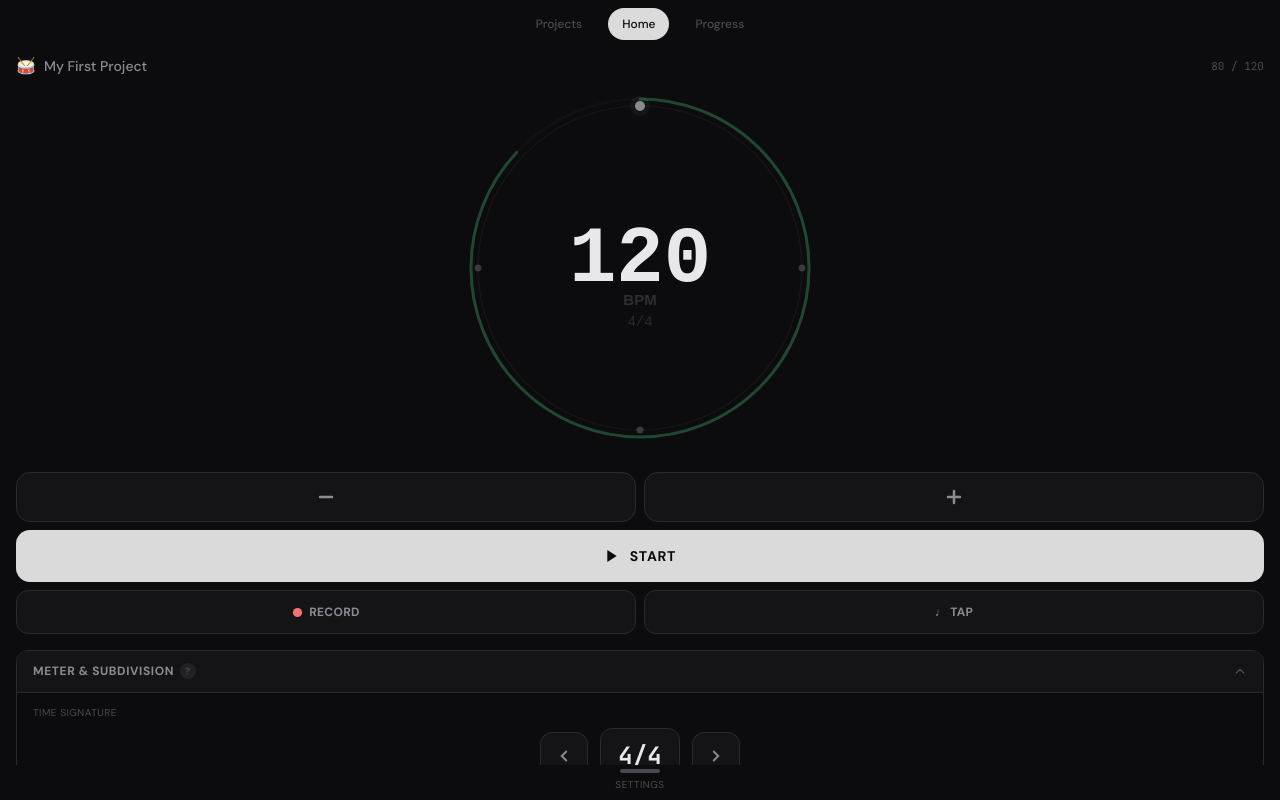
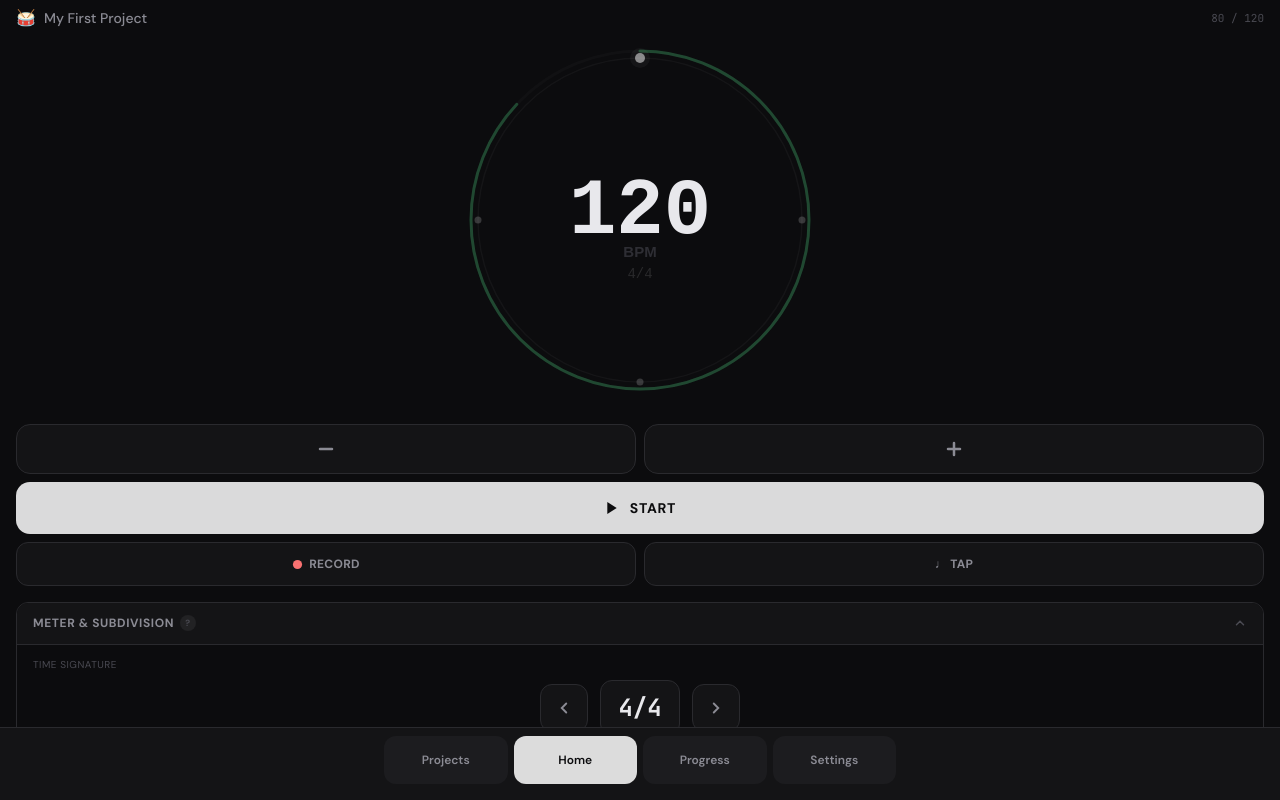
Before and after one commit to Timothy-design77/poly-pro, a React (Vite) app: page / in a window 1280 px wide. Built offline with nearby package versions, Linux system fonts and the light colour scheme.

Commit message:
Remove swipe navigation gestures

```diff
--- a/src/components/ui/SwipeNavigation.tsx
+++ b/src/components/ui/SwipeNavigation.tsx
@@ -1,7 +1,5 @@
-import { useState, useRef, useCallback, useEffect, type ReactNode } from 'react';
+import { useEffect, useState, type ReactNode } from 'react';
 import { useNavStore } from '../../store/nav-store';
-import { useSettingsStore } from '../../store/settings-store';
-import { isControlDragActive, ownsGesture } from '../../utils/gesture-lock';
 
 interface SwipeNavigationProps {
   pages: ReactNode[];
@@ -10,373 +8,124 @@ interface SwipeNavigationProps {
   settingsContent?: ReactNode;
 }
 
-const SWIPE_THRESHOLD = 50;
-const VELOCITY_THRESHOLD = 0.3;
-const SETTINGS_SNAP_FRACTION = 0.25;
-const SETTINGS_VELOCITY_THRESHOLD = 0.35;
-
+/**
+ * Tap-only application navigation.
+ *
+ * The component keeps the historical export name so existing imports remain
+ * stable, but horizontal page swiping and swipe-to-open settings are
+ * intentionally disabled. Mobile navigation is explicit and predictable:
+ * page buttons live at the bottom and Settings opens from a dedicated button.
+ */
 export function SwipeNavigation({
   pages,
   pageLabels,
   initialPage = 1,
   settingsContent,
 }: SwipeNavigationProps) {
-  const swipeNavEnabled = useSettingsStore((st) => st.swipeNavEnabled);
   const [currentPage, setCurrentPage] = useState(initialPage);
-  const [dragX, setDragX] = useState(0);
-  const [isDragging, setIsDragging] = useState(false);
+  const [settingsOpen, setSettingsOpen] = useState(false);
 
-  // Programmatic navigation from other components
   const targetPage = useNavStore((s) => s.targetPage);
   const clearTarget = useNavStore((s) => s.clearTarget);
+
   useEffect(() => {
-    if (targetPage !== null && targetPage !== currentPage) {
+    if (targetPage === null) return;
+
+    if (targetPage >= 0 && targetPage < pages.length) {
       setCurrentPage(targetPage);
-      setDragX(0);
-      clearTarget();
-    } else if (targetPage !== null) {
-      clearTarget();
+      setSettingsOpen(false);
     }
-  }, [targetPage, currentPage, clearTarget]);
-
-  const [settingsOpen, setSettingsOpen] = useState(false);
-  const [settingsReveal, setSettingsReveal] = useState(0);
-  const [settingsDragging, setSettingsDragging] = useState(false);
-  const [closeOffset, setCloseOffset] = useState(0);
-  const [closeDragging, setCloseDragging] = useState(false);
-
-  const rootRef = useRef<HTMLDivElement>(null);
-  const startXRef = useRef(0);
-  const startYRef = useRef(0);
-  const startTimeRef = useRef(0);
-  const directionRef = useRef<'h' | 'v' | null>(null);
-
-  const settingsPanelRef = useRef<HTMLDivElement>(null);
-  const settingsScrollRef = useRef<HTMLDivElement>(null);
-
-  // ─── Main content: HORIZONTAL swipe only (no vertical — that's for page scrolling) ───
-
-  const suppressedRef = useRef(false);
-  const nativeOwnedRef = useRef(false);
-
-  // Layer 1 (ground truth): capture-phase native listener fires before any
-  // React handler and records whether the touch began on a gesture-owning
-  // element, immune to any synthetic-event quirks.
-  useEffect(() => {
-    const onCapture = (e: TouchEvent) => {
-      nativeOwnedRef.current = ownsGesture(e.target);
-    };
-    document.addEventListener('touchstart', onCapture, { capture: true, passive: true });
-    return () => document.removeEventListener('touchstart', onCapture, true);
-  }, []);
-
-  const handleTouchStart = useCallback((e: React.TouchEvent) => {
-    suppressedRef.current =
-      !swipeNavEnabled ||
-      e.touches.length > 1 ||
-      nativeOwnedRef.current ||
-      ownsGesture(e.target) ||
-      isControlDragActive();
-    if (suppressedRef.current) return;
-    const t = e.touches[0];
-    startXRef.current = t.clientX;
-    startYRef.current = t.clientY;
-    startTimeRef.current = Date.now();
-    directionRef.current = null;
-    setIsDragging(true);
-  }, [swipeNavEnabled]);
-
-  const handleTouchMove = useCallback(
-    (e: React.TouchEvent) => {
-      if (suppressedRef.current) return;
-      // A control drag taking over at ANY point freezes the page for the
-      // rest of this gesture, and snaps back any partial page drag.
-      if (isControlDragActive()) {
-        suppressedRef.current = true;
-        directionRef.current = null;
-        setDragX(0);
-        setIsDragging(false);
-        return;
-      }
-      const t = e.touches[0];
-      const dx = t.clientX - startXRef.current;
-      const dy = t.clientY - startYRef.current;
-
-      if (directionRef.current === null) {
-        // A second finger landing mid-gesture (pinch) cancels page swiping
-        if (e.touches.length > 1) {
-          suppressedRef.current = true;
-          setIsDragging(false);
-          return;
-        }
-        // Horizontal must clearly dominate to start a page swipe;
-        // anything ambiguous or vertical is treated as scrolling.
-        if (Math.abs(dx) >= 16 && Math.abs(dx) > Math.abs(dy) * 1.5) {
-          const under = document.elementFromPoint(t.clientX, t.clientY);
-          if (ownsGesture(under)) {
-            suppressedRef.current = true;
-            setIsDragging(false);
-            return;
-          }
-          directionRef.current = 'h';
-        } else if (Math.abs(dy) >= 10) {
-          directionRef.current = 'v';
-        }
-        return;
-      }
-
-      // Only handle horizontal — vertical is native scroll
-      if (directionRef.current === 'h') {
-        let adj = dx;
-        if ((currentPage === 0 && dx > 0) || (currentPage === pages.length - 1 && dx < 0)) {
-          adj = dx * 0.2;
-        }
-        setDragX(adj);
-      }
-    },
-    [currentPage, pages.length],
-  );
-
-  const handleTouchEnd = useCallback(() => {
-    if (suppressedRef.current) { suppressedRef.current = false; return; }
-    if (!isDragging) return;
-    setIsDragging(false);
-
-    if (directionRef.current === 'h') {
-      const elapsed = Math.max(1, Date.now() - startTimeRef.current);
-      const velocity = Math.abs(dragX) / elapsed;
-      let next = currentPage;
-      if (Math.abs(dragX) > SWIPE_THRESHOLD || velocity > VELOCITY_THRESHOLD) {
-        if (dragX > 0 && currentPage > 0) next = currentPage - 1;
-        else if (dragX < 0 && currentPage < pages.length - 1) next = currentPage + 1;
-      }
-      setCurrentPage(next);
-      setDragX(0);
-    }
-
-    directionRef.current = null;
-  }, [isDragging, dragX, currentPage, pages.length]);
-
-  // ─── Settings handle: swipe up from BOTTOM HANDLE ONLY ───
-
-  const handleStartRef = useRef(0);
-  const handleTimeRef = useRef(0);
-
-  const handleHandleTouchStart = useCallback((e: React.TouchEvent) => {
-    handleStartRef.current = e.touches[0].clientY;
-    handleTimeRef.current = Date.now();
-    setSettingsDragging(true);
-  }, []);
-
-  const handleHandleTouchMove = useCallback((e: React.TouchEvent) => {
-    const dy = handleStartRef.current - e.touches[0].clientY;
-    if (dy > 0) {
-      setSettingsReveal(Math.min(dy, rootRef.current?.clientHeight || 900));
-    }
-  }, []);
-
-  const handleHandleTouchEnd = useCallback(() => {
-    const h = rootRef.current?.clientHeight || 900;
-    const elapsed = Math.max(1, Date.now() - handleTimeRef.current);
-    const velocity = settingsReveal / elapsed;
-
-    if (settingsReveal > h * SETTINGS_SNAP_FRACTION || velocity > SETTINGS_VELOCITY_THRESHOLD) {
-      setSettingsOpen(true);
-    }
-    setSettingsReveal(0);
-    setSettingsDragging(false);
-  }, [settingsReveal]);
-
-  // ─── Settings panel: swipe down ANYWHERE to close ───
+    clearTarget();
+  }, [targetPage, pages.length, clearTarget]);
 
   useEffect(() => {
     if (!settingsOpen) return;
-    const panel = settingsPanelRef.current;
-    if (!panel) return;
 
-    let startY = 0;
-    let startTime = 0;
-    let mode: 'dismiss' | 'scroll' | null = null;
-    let offset = 0;
-
-    const getScrollTop = () => {
-      const el = settingsScrollRef.current;
-      return el ? el.scrollTop : 0;
+    const handleKeyDown = (event: KeyboardEvent) => {
+      if (event.key === 'Escape') setSettingsOpen(false);
     };
 
-    const onStart = (e: TouchEvent) => {
-      startY = e.touches[0].clientY;
-      startTime = Date.now();
-      // Controls with their own drag gestures can never dismiss the panel
-      mode = ownsGesture(e.target) || isControlDragActive() ? 'scroll' : null;
-      offset = 0;
-    };
-
-    const onMove = (e: TouchEvent) => {
-      const dy = e.touches[0].clientY - startY;
-
-      if (mode === null) {
-        if (Math.abs(dy) < 8) return;
-        if (dy > 0 && getScrollTop() <= 0) {
-          mode = 'dismiss';
-        } else {
-          mode = 'scroll';
-        }
-      }
-
-      if (mode === 'dismiss') {
-        e.preventDefault();
-        offset = Math.max(0, dy);
-        setCloseOffset(offset);
-        setCloseDragging(true);
-      }
-    };
-
-    const onEnd = () => {
-      if (mode === 'dismiss') {
-        const elapsed = Math.max(1, Date.now() - startTime);
-        const h = rootRef.current?.clientHeight || 900;
-        const velocity = offset / elapsed;
-
-        if (offset > h * SETTINGS_SNAP_FRACTION || velocity > SETTINGS_VELOCITY_THRESHOLD) {
-          setSettingsOpen(false);
-        }
-        setCloseOffset(0);
-        setCloseDragging(false);
-      }
-      mode = null;
-      offset = 0;
-    };
-
-    panel.addEventListener('touchstart', onStart, { passive: true });
-    panel.addEventListener('touchmove', onMove, { passive: false });
-    panel.addEventListener('touchend', onEnd, { passive: true });
-    panel.addEventListener('touchcancel', onEnd, { passive: true });
-
-    return () => {
-      panel.removeEventListener('touchstart', onStart);
-      panel.removeEventListener('touchmove', onMove);
-      panel.removeEventListener('touchend', onEnd);
-      panel.removeEventListener('touchcancel', onEnd);
-    };
+    window.addEventListener('keydown', handleKeyDown);
+    return () => window.removeEventListener('keydown', handleKeyDown);
   }, [settingsOpen]);
 
-  // Escape key
-  useEffect(() => {
-    const handler = (e: KeyboardEvent) => {
-      if (e.key === 'Escape' && settingsOpen) setSettingsOpen(false);
-    };
-    window.addEventListener('keydown', handler);
-    return () => window.removeEventListener('keydown', handler);
-  }, [settingsOpen]);
-
-  // ─── Render calculations ───
-
-  const screenH = rootRef.current?.clientHeight || 900;
-  const pageWidth = 100 / pages.length;
-  const trackOffset = -(currentPage * pageWidth);
-  const rootWidth = rootRef.current?.clientWidth || 1;
-  const dragTrackPercent = (dragX / rootWidth) * 100 / pages.length;
-
-  let panelY: number;
-  let panelTransition: string;
-
-  if (settingsOpen) {
-    panelY = closeDragging ? closeOffset : 0;
-    panelTransition = closeDragging ? 'none' : 'transform 0.35s cubic-bezier(0.32, 0.72, 0, 1)';
-  } else if (settingsDragging && settingsReveal > 0) {
-    panelY = Math.max(0, screenH - settingsReveal);
-    panelTransition = 'none';
-  } else {
-    panelY = screenH;
-    panelTransition = 'transform 0.35s cubic-bezier(0.32, 0.72, 0, 1)';
-  }
-
-  const showPanel = settingsOpen || (settingsDragging && settingsReveal > 0);
+  const navigateToPage = (index: number) => {
+    setCurrentPage(index);
+    setSettingsOpen(false);
+  };
 
   return (
-    <div ref={rootRef} className="relative h-full w-full overflow-hidden flex flex-col">
-      {/* Page indicator pills */}
-      <div className="flex items-center justify-center gap-3 py-2 z-10 shrink-0">
-        {pageLabels.map((label, i) => (
+    <div className="relative h-full w-full overflow-hidden flex flex-col bg-bg-primary">
+      {/* Active page. No horizontal track, touch handlers, or page-swipe gestures. */}
+      <main className="flex-1 min-h-0 overflow-hidden" aria-live="polite">
+        {pages.map((page, index) => (
+          <section
+            key={pageLabels[index] ?? index}
+            className={index === currentPage ? 'h-full' : 'hidden'}
+            aria-hidden={index !== currentPage}
+          >
+            {page}
+          </section>
+        ))}
+      </main>
+
+      {/* Bottom navigation keeps page changes deliberate and away from the BPM controls. */}
+      <nav
+        className="shrink-0 border-t border-border-subtle bg-bg-surface px-2 pt-2 pb-safe"
+        aria-label="Primary navigation"
+      >
+        <div className="grid grid-cols-4 gap-1.5 max-w-lg mx-auto">
+          {pageLabels.map((label, index) => {
+            const active = index === currentPage && !settingsOpen;
+            return (
+              <button
+                key={label}
+                type="button"
+                onClick={() => navigateToPage(index)}
+                aria-current={active ? 'page' : undefined}
+                className={`min-h-[48px] rounded-md px-2 py-2 text-xs font-semibold transition-colors ${
+                  active
+                    ? 'bg-accent text-bg-primary'
+                    : 'bg-bg-raised text-text-secondary active:bg-accent-dim active:text-text-primary'
+                }`}
+              >
+                {label}
+              </button>
+            );
+          })}
+
           <button
-            key={label}
-            onClick={() => { setCurrentPage(i); setDragX(0); }}
-            aria-current={i === currentPage ? 'page' : undefined}
-            className={`px-3.5 py-1.5 text-xs font-medium rounded-pill transition-all duration-200 min-h-[32px]
-              ${i === currentPage
-                ? 'text-bg-primary bg-[rgba(255,255,255,0.85)]'
-                : 'text-text-muted active:text-text-secondary active:bg-accent-dim'
-              }`}
+            type="button"
+            onClick={() => setSettingsOpen(true)}
+            aria-expanded={settingsOpen}
+            className={`min-h-[48px] rounded-md px-2 py-2 text-xs font-semibold transition-colors ${
+              settingsOpen
+                ? 'bg-accent text-bg-primary'
+                : 'bg-bg-raised text-text-secondary active:bg-accent-dim active:text-text-primary'
+            }`}
           >
-            {label}
+            Settings
           </button>
-        ))}
-      </div>
+        </div>
+      </nav>
 
-      {/* Pages track — horizontal swipe only */}
-      <div
-        className="flex-1 relative overflow-hidden"
-        onTouchStart={handleTouchStart}
-        onTouchMove={handleTouchMove}
-        onTouchEnd={handleTouchEnd}
-      >
-        <div
-          className="flex h-full will-change-transform"
-          style={{
-            width: `${pages.length * 100}%`,
-            transform: `translateX(${trackOffset + dragTrackPercent}%)`,
-            transition: isDragging ? 'none' : 'transform 0.35s cubic-bezier(0.32, 0.72, 0, 1)',
-          }}
-        >
-          {pages.map((page, i) => (
-            <div
-              key={i}
-              className="h-full overflow-y-auto"
-              style={{ width: `${pageWidth}%` }}
+      {settingsOpen && (
+        <div className="absolute inset-0 z-50 flex flex-col bg-bg-primary animate-fade-in">
+          <header className="shrink-0 flex items-center justify-between gap-4 px-4 py-3 border-b border-border-subtle bg-bg-surface">
+            <h2 className="text-lg font-semibold text-text-primary">Settings</h2>
+            <button
+              type="button"
+              onClick={() => setSettingsOpen(false)}
+              className="min-h-[44px] min-w-[72px] rounded-md bg-bg-raised px-3 text-sm font-semibold text-text-primary active:bg-accent-dim"
             >
-              {page}
-            </div>
-          ))}
-        </div>
-      </div>
+              Done
+            </button>
+          </header>
 
-      {/* Settings swipe-up handle — ONLY this area triggers settings open */}
-      <div
-        className="shrink-0 flex flex-col items-center pb-2 pt-1 touch-none"
-        onTouchStart={handleHandleTouchStart}
-        onTouchMove={handleHandleTouchMove}
-        onTouchEnd={handleHandleTouchEnd}
-      >
-        <div className="w-10 h-1 rounded-full bg-text-muted mb-1" />
-        <span className="text-[10px] text-text-muted tracking-wider uppercase">Settings</span>
-      </div>
-
-      {/* Settings panel — full screen, swipe down anywhere to close */}
-      {showPanel && (
-        <div
-          ref={settingsPanelRef}
-          className="absolute inset-0 z-50 flex flex-col bg-bg-primary will-change-transform"
-          style={{
-            transform: `translateY(${panelY}px)`,
-            transition: panelTransition,
-          }}
-        >
-          {/* Drag handle */}
-          <div className="pt-3 pb-2 flex justify-center shrink-0">
-            <div className="w-10 h-1 rounded-full bg-text-muted" />
-          </div>
-
-          {/* Header */}
-          <div className="flex items-center px-4 py-2 border-b border-border-subtle shrink-0">
-            <h2 className="text-lg font-semibold text-text-primary">Settings</h2>
-          </div>
-
-          {/* Scrollable content */}
-          <div ref={settingsScrollRef} className="flex-1 overflow-y-auto overscroll-none">
+          <div className="flex-1 min-h-0 overflow-y-auto overscroll-contain">
             {settingsContent || (
               <div className="flex items-center justify-center h-full text-text-muted text-sm">
-                Settings coming in Phase 2
+                No settings available
               </div>
             )}
           </div>
```
